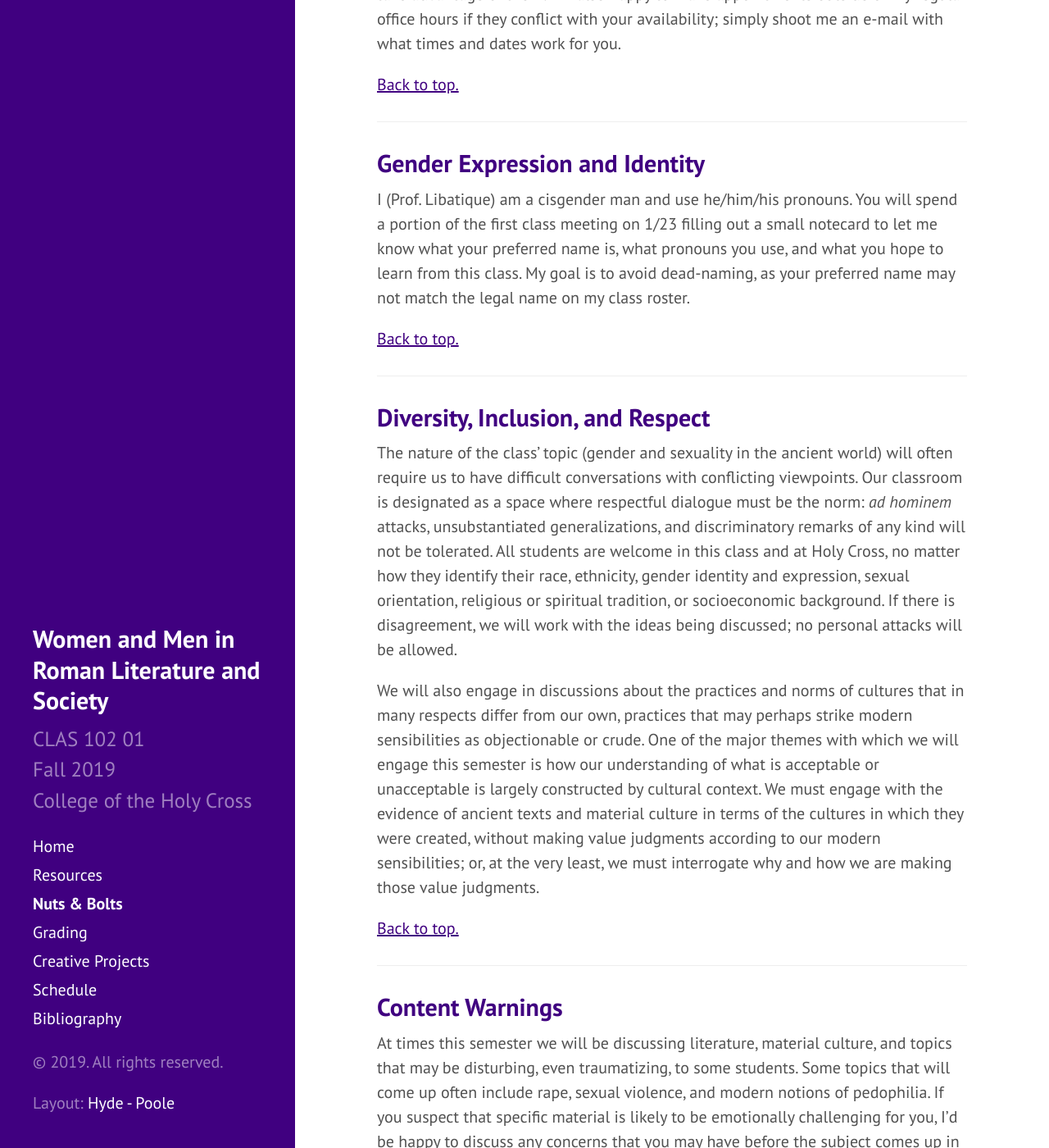
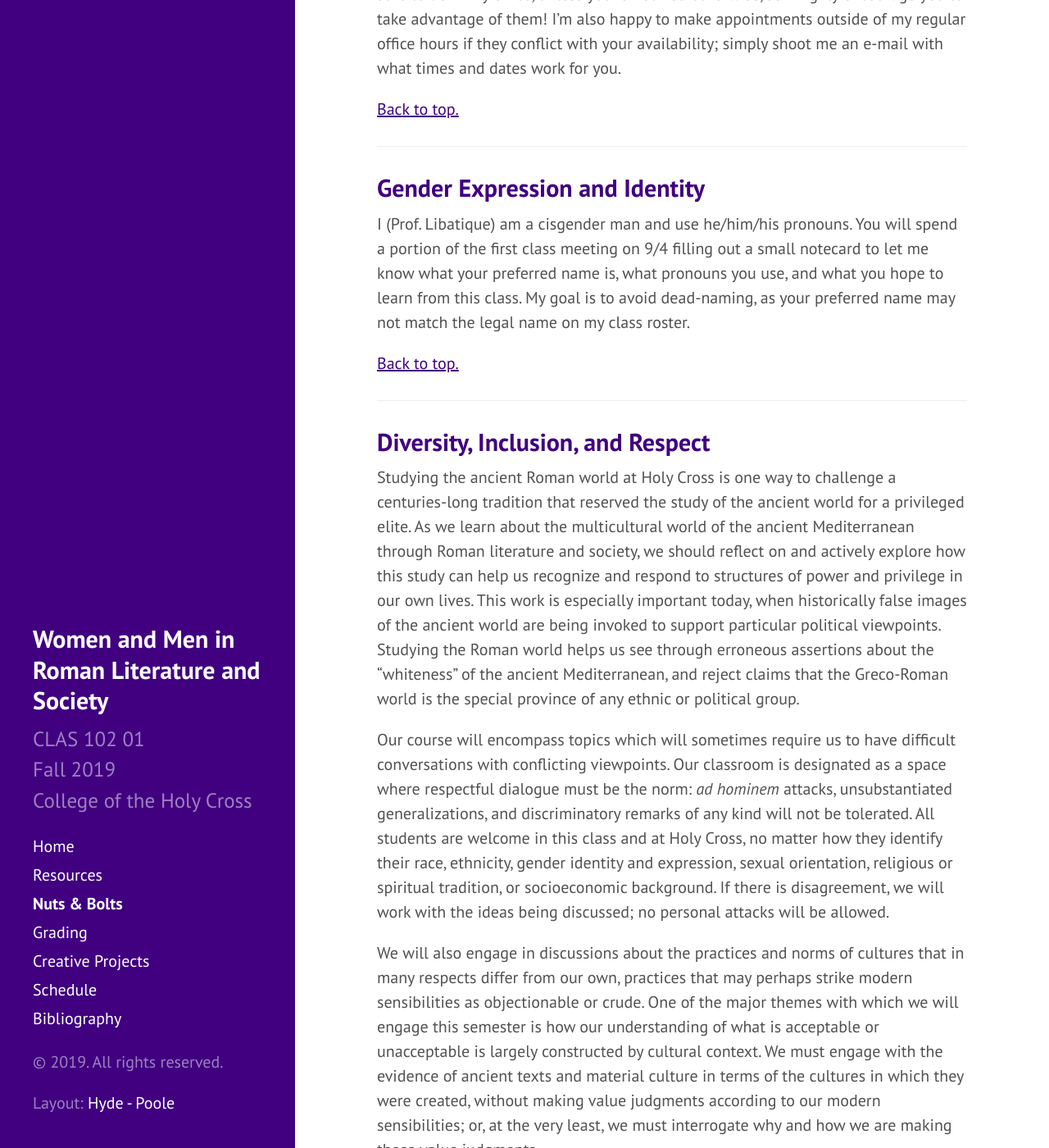
Before and after one commit to DLibatique/CLAS102-F19, a Jekyll site: the page built from 3-nuts.md, in a window 1280 px wide and 1400 px high, scrolled down 821 px. Shown: the whole window at 82% size. Built offline with Jekyll 4.4.1, drawn with Linux system fonts in a browser that asks for light colours; comment, search, counter and statistics services are not loaded; some of the changed text lies outside the part shown.

Commit message:
updated nuts and bolts with course specific info

```diff
--- a/3-nuts.md
+++ b/3-nuts.md
@@ -5,7 +5,9 @@
 
 <a name="top"></a>
 <a href="#ac" class="underline">Academic Conduct</a> \| <a href="#oh" class="underline">Office Hours</a> \| <a href="#gender" class="underline">Gender Expression and Identity</a> \|
-<a href="#diversity" class="underline">Diversity, Inclusion, and Respect</a> \| <a href="cw" class="underline">Content Warnings</a> \| <a href="#disability" class="underline">Disability</a>
+<a href="#diversity" class="underline">Diversity, Inclusion, and Respect</a> \| <a href="cw" class="underline">Content Warnings</a> \| <a href="#disability" class="underline">Disability</a> \|
+<a href="#external" class="underline">External Resources \| <a href="#mr" class="underline">Mandated Reporter</a>
+
 <hr>
 ## <a name="ac">Academic Conduct</a>
 You are expected to abide by Holy Cross’ Academic Integrity Policy, posted [here](https://catalog.holycross.edu/node/1381/#AHP). Cheating on quizzes or exams or plagiarism on any of the written assignments (defined here as but not limited to reproducing answers from an answer key, referring to forbidden notes to help answer questions, copying another student’s answers, or copying another writer’s ideas without proper citation or attribution) may result in penalties ranging from a failure on the specific assignment, quiz, or exam to failure for the entire course.
@@ -20,23 +22,27 @@
 <hr>
 
 ## <a name="gender">Gender Expression and Identity</a>
-I (Prof. Libatique) am a cisgender man and use he/him/his pronouns. You will spend a portion of the first class meeting on 1/23 filling out a small notecard to let me know what your preferred name is, what pronouns you use, and what you hope to learn from this class. My goal is to avoid dead-naming, as your preferred name may not match the legal name on my class roster.
+I (Prof. Libatique) am a cisgender man and use he/him/his pronouns. You will spend a portion of the first class meeting on 9/4 filling out a small notecard to let me know what your preferred name is, what pronouns you use, and what you hope to learn from this class. My goal is to avoid dead-naming, as your preferred name may not match the legal name on my class roster.
 
 <a href="#top" class="underline">Back to top.</a>
 <hr>
 
 ## <a name="diversity">Diversity, Inclusion, and Respect</a>
-The nature of the class’ topic (gender and sexuality in the ancient world) will often require us to have difficult conversations with conflicting viewpoints. Our classroom is designated as a space where respectful dialogue must be the norm: *ad hominem* attacks, unsubstantiated generalizations, and discriminatory remarks of any kind will not be tolerated. All students are welcome in this class and at Holy Cross, no matter how they identify their race, ethnicity, gender identity and expression, sexual orientation, religious or spiritual tradition, or socioeconomic background. If there is disagreement, we will work with the ideas being discussed; no personal attacks will be allowed.
+Studying the ancient Roman world at Holy Cross is one way to challenge a centuries-long tradition that reserved the study of the ancient world for a privileged elite. As we learn about the multicultural world of the ancient Mediterranean through Roman literature and society, we should reflect on and actively explore how this study can help us recognize and respond to structures of power and privilege in our own lives. This work is especially important today, when historically false images of the ancient world are being invoked to support particular political viewpoints. Studying the Roman world helps us see through erroneous assertions about the “whiteness” of the ancient Mediterranean, and reject claims that the Greco-Roman world is the special province of any ethnic or political group.
+
+Our course will encompass topics which will sometimes require us to have difficult conversations with conflicting viewpoints. Our classroom is designated as a space where respectful dialogue must be the norm: *ad hominem* attacks, unsubstantiated generalizations, and discriminatory remarks of any kind will not be tolerated. All students are welcome in this class and at Holy Cross, no matter how they identify their race, ethnicity, gender identity and expression, sexual orientation, religious or spiritual tradition, or socioeconomic background. If there is disagreement, we will work with the ideas being discussed; no personal attacks will be allowed.
 
 We will also engage in discussions about the practices and norms of cultures that in many respects differ from our own, practices that may perhaps strike modern sensibilities as objectionable or crude. One of the major themes with which we will engage this semester is how our understanding of what is acceptable or unacceptable is largely constructed by cultural context. We must engage with the evidence of ancient texts and material culture in terms of the cultures in which they were created, without making value judgments according to our modern sensibilities; or, at the very least, we must interrogate why and how we are making those value judgments.
+
 
 <a href="#top" class="underline">Back to top.</a>
 <hr>
 
 ## <a name="cw">Content Warnings</a>
-At times this semester we will be discussing literature, material culture, and topics that may be disturbing, even traumatizing, to some students. Some topics that will come up often include rape, sexual violence, and modern notions of pedophilia. If you suspect that specific material is likely to be emotionally challenging for you, I'd be happy to discuss any concerns that you may have before the subject comes up in class either via e-mail or in person (in office hours or through an appointment). I will do my best to place content warnings on readings in the course schedule whose titles may not necessarily indicate the presence of traumatizing material.
+At times this semester we will be discussing literature, material culture, and topics that may be disturbing, even traumatizing, to some students. Some topics that will come up include rape, sexual violence, slavery, and war. If you suspect that specific material is likely to be emotionally challenging for you, I’d be happy to discuss any concerns that you may have before the subject comes up in class either via e-mail or in person (in office hours or through an appointment). I will do my best to place content warnings on readings in the course schedule whose titles may not necessarily indicate the presence of traumatizing material.
 
 If you ever wish to discuss your personal reactions to course material with the class or with me individually afterward, I welcome such discussions as an appropriate part of our course. If you ever feel the need to step outside during a class discussion, you may always do so without academic penalty, but you will be responsible for any missed material. If you leave the room for a significant amount of time, please make arrangements to get notes from another student or to see me individually to discuss the situation.
+
 
 <a href="#top" class="underline">Back to top.</a>
 <hr>
@@ -48,3 +54,17 @@
 
 <a href="#top" class="underline">Back to top.</a>
 <hr>
+
+## <a name="external">External Resources</a>
+In addition to my e-mail and office hours, there are resources outside myself and the Classics department, like [Academic Services and Learning Resources](https://www.holycross.edu/support-and-resources/academic-services-and-learning-resources) and the [Center for Writing](https://www.holycross.edu/academics/support-and-resources/center-for-writing/writers-workshop/make-appointment) that can help with assignments or your progress through the course in general. Please also note that our Classics librarian, Ms. Jennifer Whelan, MLIS, is a great resource for research, citations, and other needs that relate to your assignments. Remember, there is no such thing as a stupid question.
+
+<a href="#top" class="underline">Back to top.</a>
+<hr>
+
+## <a name="mr">Mandated Reporter</a>
+By college rules, I am a mandated reporter, which means that I am legally obligated to report to the College’s Title IX office any disclosures of unlawful sex discrimination or sexual harassment (including, but not limited to, sexual misconduct, sexual violence, dating and domestic violence, and stalking), or retaliation toward any member of the College community. I want to make our classroom and your assignments spaces where you can share your personal experiences and speak your minds, but please keep this disclosure in mind on assignments like personal reflection responses.
+
+By the way, to test whether you’re reading the syllabus all the way through, please send me an e-mail with a photo of your favorite Roman monument in the e-mail body by 1pm on Friday, September 6, 2019, with the subject line “Caesar and Pompey were ARCH-enemies.” If you do so, you will receive two (2) extra credit points on quiz #1 (on F 9/13).
+
+<a href="#top" class="underline">Back to top.</a>
+<hr>
```
